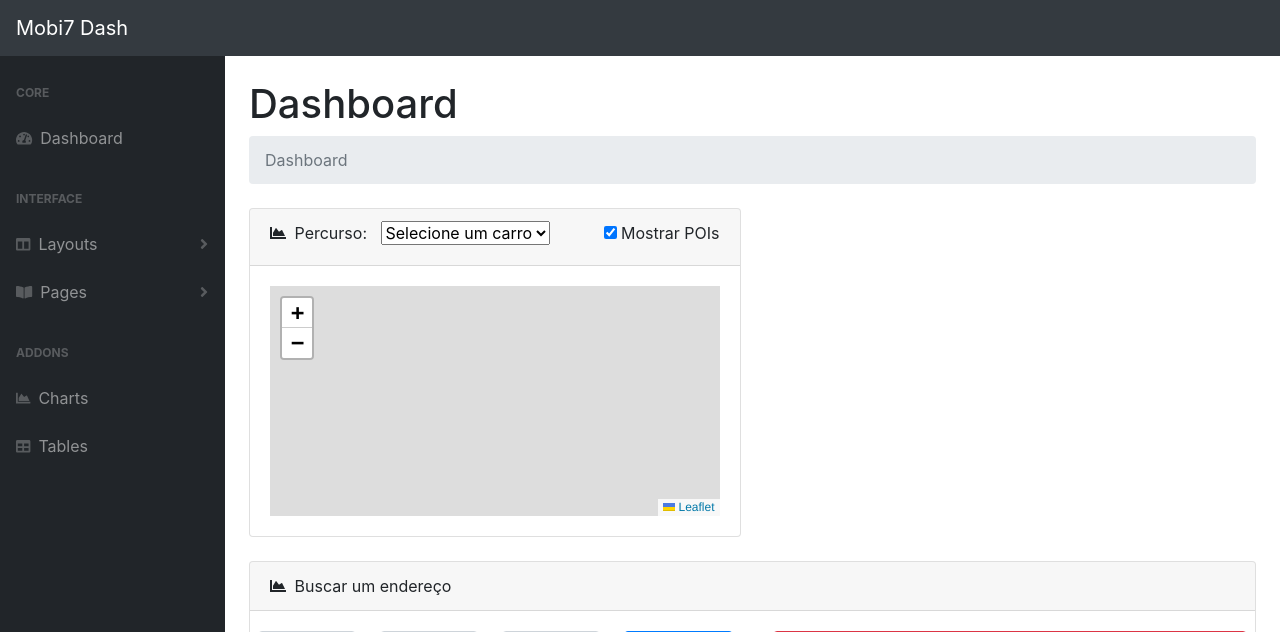
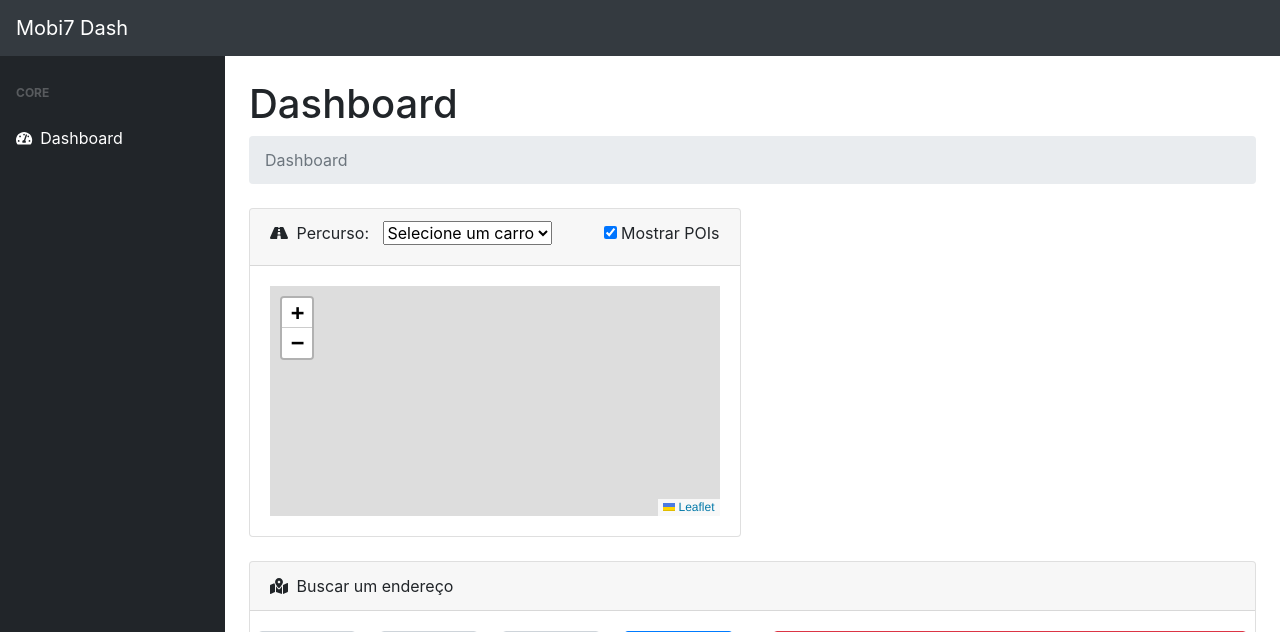
Before and after one commit to murilocamargos/mobi7-challenge, a Flask app: page / in a window 1280 px wide. Shown: the top 632 px of the page. Run offline with Flask 2, Linux system fonts and the light colour scheme; some libraries are stand-ins or nearby versions.

Commit message:
Change icon and remove menu

```diff
--- a/templates/index.html
+++ b/templates/index.html
@@ -14,6 +14,7 @@
         <link rel="stylesheet" href="https://unpkg.com/leaflet@1.7.1/dist/leaflet.css"
         integrity="sha512-xodZBNTC5n17Xt2atTPuE1HxjVMSvLVW9ocqUKLsCC5CXdbqCmblAshOMAS6/keqq/sMZMZ19scR4PsZChSR7A=="
         crossorigin=""/>
+        <link rel="icon" href="https://i2.wp.com/www.mobi7.com.br/wp-content/uploads/2020/02/cropped-M7-ico.png?fit=192%2C192&#038;ssl=1" sizes="192x192"/>
          <!-- Make sure you put this AFTER Leaflet's CSS -->
         <script src="https://unpkg.com/leaflet@1.7.1/dist/leaflet.js"
         integrity="sha512-XQoYMqMTK8LvdxXYG3nZ448hOEQiglfqkJs1NOQV44cWnUrBc8PkAOcXy20w0vlaXaVUearIOBhiXZ5V3ynxwA=="
@@ -32,61 +33,9 @@
                     <div class="sb-sidenav-menu">
                         <div class="nav">
                             <div class="sb-sidenav-menu-heading">Core</div>
-                            <a class="nav-link" href="index.html">
+                            <a class="nav-link" href="{{ url_for('index') }}">
                                 <div class="sb-nav-link-icon"><i class="fas fa-tachometer-alt"></i></div>
                                 Dashboard
-                            </a>
-                            <div class="sb-sidenav-menu-heading">Interface</div>
-                            <a class="nav-link collapsed" href="#" data-toggle="collapse" data-target="#collapseLayouts" aria-expanded="false" aria-controls="collapseLayouts">
-                                <div class="sb-nav-link-icon"><i class="fas fa-columns"></i></div>
-                                Layouts
-                                <div class="sb-sidenav-collapse-arrow"><i class="fas fa-angle-down"></i></div>
-                            </a>
-                            <div class="collapse" id="collapseLayouts" aria-labelledby="headingOne" data-parent="#sidenavAccordion">
-                                <nav class="sb-sidenav-menu-nested nav">
-                                    <a class="nav-link" href="layout-static.html">Static Navigation</a>
-                                    <a class="nav-link" href="layout-sidenav-light.html">Light Sidenav</a>
-                                </nav>
-                            </div>
-                            <a class="nav-link collapsed" href="#" data-toggle="collapse" data-target="#collapsePages" aria-expanded="false" aria-controls="collapsePages">
-                                <div class="sb-nav-link-icon"><i class="fas fa-book-open"></i></div>
-                                Pages
-                                <div class="sb-sidenav-collapse-arrow"><i class="fas fa-angle-down"></i></div>
-                            </a>
-                            <div class="collapse" id="collapsePages" aria-labelledby="headingTwo" data-parent="#sidenavAccordion">
-                                <nav class="sb-sidenav-menu-nested nav accordion" id="sidenavAccordionPages">
-                                    <a class="nav-link collapsed" href="#" data-toggle="collapse" data-target="#pagesCollapseAuth" aria-expanded="false" aria-controls="pagesCollapseAuth">
-                                        Authentication
-                                        <div class="sb-sidenav-collapse-arrow"><i class="fas fa-angle-down"></i></div>
-                                    </a>
-                                    <div class="collapse" id="pagesCollapseAuth" aria-labelledby="headingOne" data-parent="#sidenavAccordionPages">
-                                        <nav class="sb-sidenav-menu-nested nav">
-                                            <a class="nav-link" href="login.html">Login</a>
-                                            <a class="nav-link" href="register.html">Register</a>
-                                            <a class="nav-link" href="password.html">Forgot Password</a>
-                                        </nav>
-                                    </div>
-                                    <a class="nav-link collapsed" href="#" data-toggle="collapse" data-target="#pagesCollapseError" aria-expanded="false" aria-controls="pagesCollapseError">
-                                        Error
-                                        <div class="sb-sidenav-collapse-arrow"><i class="fas fa-angle-down"></i></div>
-                                    </a>
-                                    <div class="collapse" id="pagesCollapseError" aria-labelledby="headingOne" data-parent="#sidenavAccordionPages">
-                                        <nav class="sb-sidenav-menu-nested nav">
-                                            <a class="nav-link" href="401.html">401 Page</a>
-                                            <a class="nav-link" href="404.html">404 Page</a>
-                                            <a class="nav-link" href="500.html">500 Page</a>
-                                        </nav>
-                                    </div>
-                                </nav>
-                            </div>
-                            <div class="sb-sidenav-menu-heading">Addons</div>
-                            <a class="nav-link" href="charts.html">
-                                <div class="sb-nav-link-icon"><i class="fas fa-chart-area"></i></div>
-                                Charts
-                            </a>
-                            <a class="nav-link" href="tables.html">
-                                <div class="sb-nav-link-icon"><i class="fas fa-table"></i></div>
-                                Tables
                             </a>
                         </div>
                     </div>
@@ -107,7 +56,7 @@
                             <div class="col-xl-6" id="success-consolidated" style="display: none">
                                 <div class="card mb-4">
                                     <div class="card-header">
-                                        <i class="fas fa-chart-area mr-1"></i>
+                                        <i class="fas fa-chart-bar mr-1"></i>
                                         Tempo gasto em horas
                                         &nbsp;
                                         <select id="seleciona_view_tempo">
@@ -137,7 +86,7 @@
                             <div class="col-xl-6">
                                 <div class="card mb-4">
                                     <div class="card-header">
-                                        <i class="fas fa-chart-area mr-1"></i>
+                                        <i class="fas fa-road mr-1"></i>
                                         Percurso: &nbsp;
                                         <select name="placa" id="seleciona_placa">
                                             <option value="">Selecione um carro</option>
@@ -158,7 +107,7 @@
                             <div class="col-xl-12">
                                 <div class="card mb-4">
                                     <div class="card-header">
-                                        <i class="fas fa-chart-area mr-1"></i>
+                                        <i class="fas fa-map-marked-alt mr-1"></i>
                                         Buscar um endereço
                                     </div>
                                     <div class="row">
```
